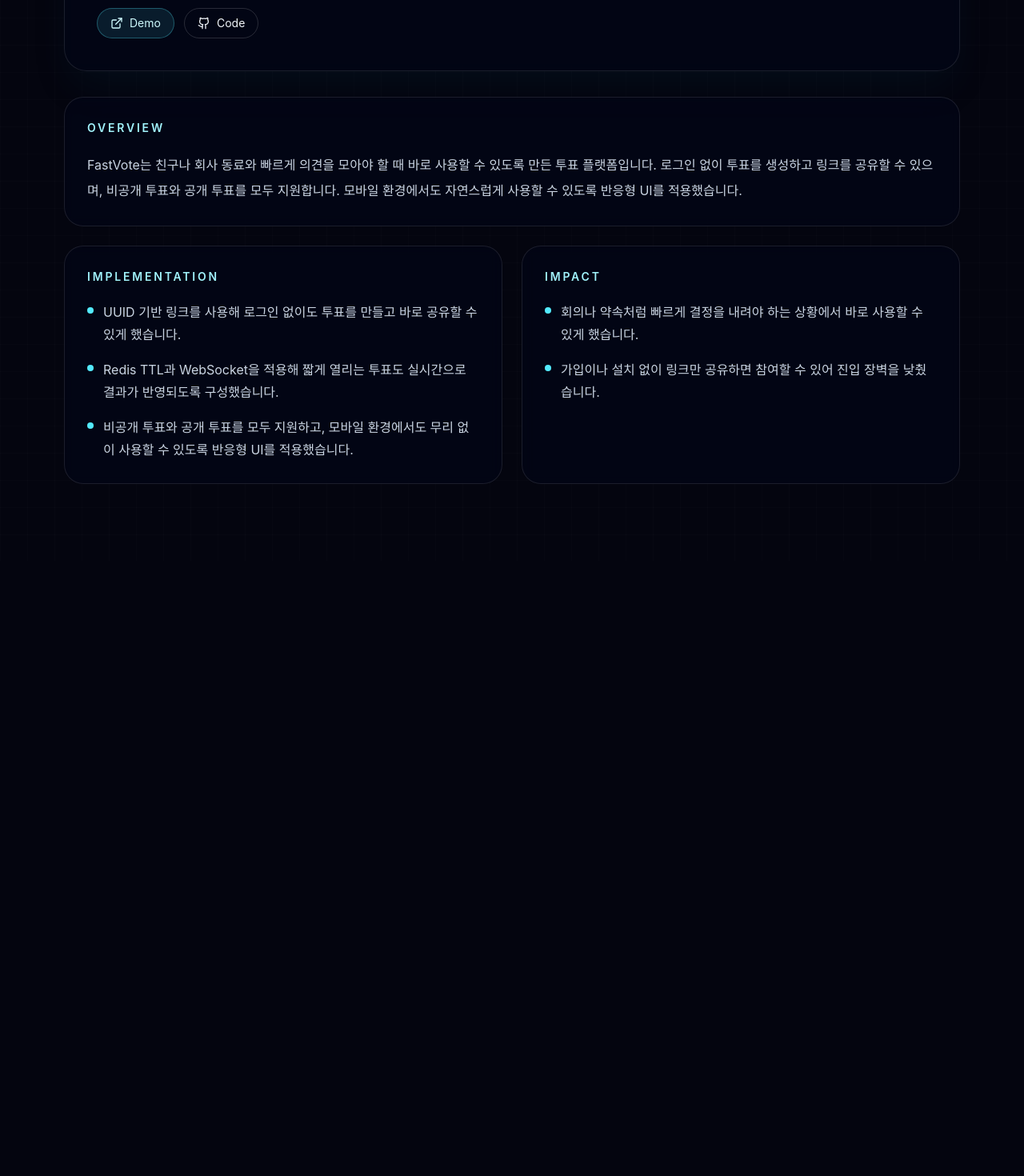
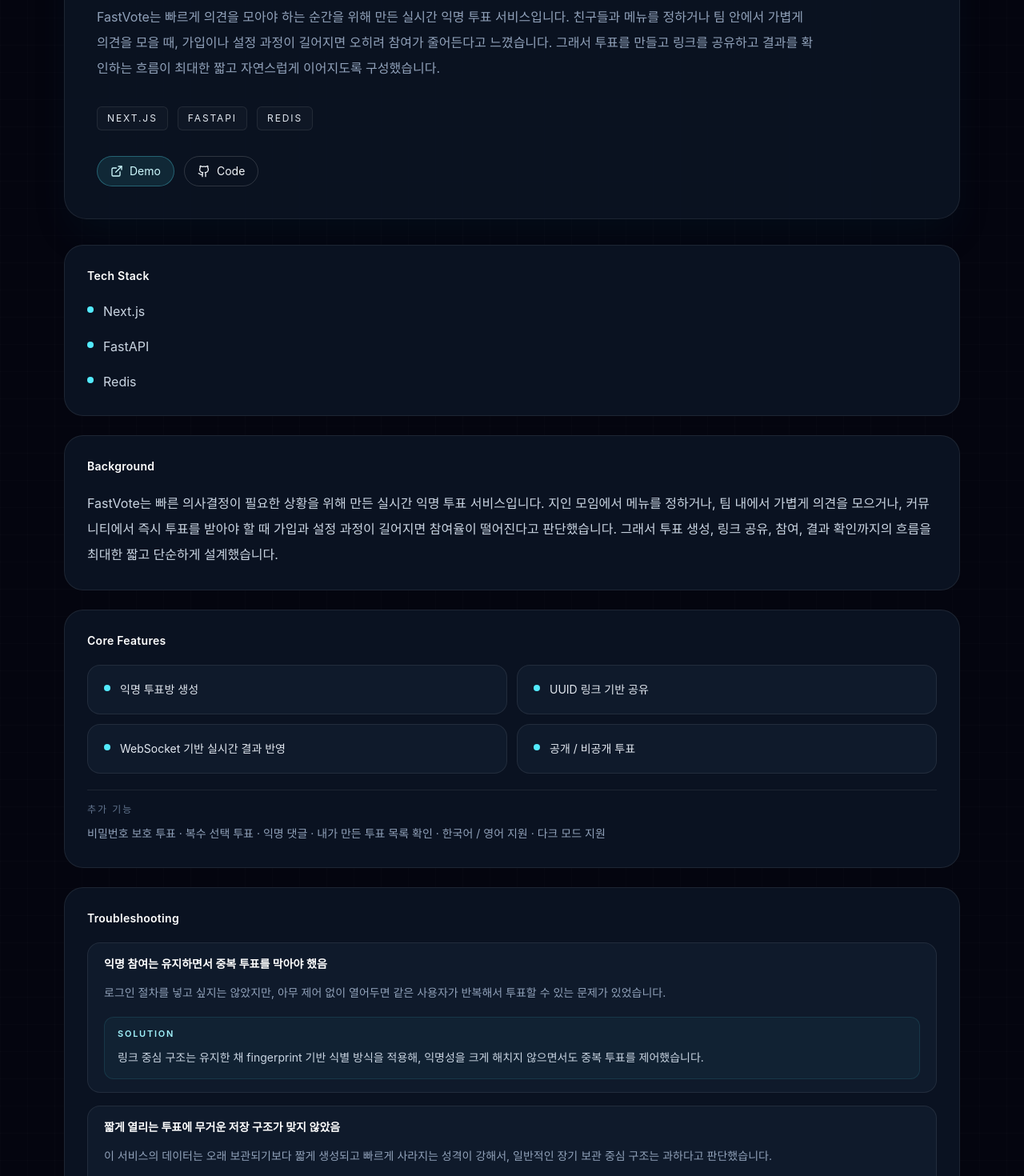
Before and after one commit to dev-minsoo/dev-minsoo.github.io, a Next.js app: page /projects/fastvote in a window 1280 px wide. Shown: the part 760-2230 px from the top of the page at 80% size. Before the commit the page ends 1461 px from the top, so only its background shows below. Built offline with nearby package versions, Linux system fonts and the light colour scheme.

Commit message:
Refine project list and detail pages

```diff
--- a/src/app/projects/[slug]/page.tsx
+++ b/src/app/projects/[slug]/page.tsx
@@ -4,6 +4,7 @@
 import { notFound } from "next/navigation";
 import { ArrowLeft, ExternalLink, Github } from "lucide-react";
 import { getProjectBySlug, projects } from "@/config/projects";
+import { ProjectTroubleshootingItem } from "@/types";
 
 interface PageProps {
   params: Promise<{
@@ -29,6 +30,80 @@
         </li>
       ))}
     </ul>
+  );
+}
+
+function FeatureGrid({ items, secondaryItems }: { items: string[]; secondaryItems?: string[] }) {
+  return (
+    <div className="space-y-5">
+      <div className="grid gap-3 md:grid-cols-2">
+        {items.map((item) => (
+          <div
+            key={item}
+            className="rounded-2xl border border-white/8 bg-[#0f1a2b] px-5 py-4 text-sm leading-7 text-slate-200"
+          >
+            <div className="flex gap-3">
+              <span className="mt-2 h-2 w-2 shrink-0 rounded-full bg-cyan-300" />
+              <span>{item}</span>
+            </div>
+          </div>
+        ))}
+      </div>
+
+      {secondaryItems?.length ? (
+        <div className="border-t border-white/8 pt-4">
+          <p className="text-xs uppercase tracking-[0.16em] text-slate-500">추가 기능</p>
+          <p className="mt-2 text-sm leading-7 text-slate-400">{secondaryItems.join(" · ")}</p>
+        </div>
+      ) : null}
+    </div>
+  );
+}
+
+function TroubleshootingList({ items }: { items: ProjectTroubleshootingItem[] }) {
+  return (
+    <div className="space-y-4">
+      {items.map((item) => (
+        <div key={item.title} className="rounded-2xl border border-white/8 bg-[#0f1a2b] px-5 py-4">
+          <p className="text-sm font-semibold text-white">{item.title}</p>
+          <p className="mt-3 text-sm leading-7 text-slate-400">{item.problem}</p>
+          <div className="mt-4 rounded-xl border border-cyan-300/10 bg-cyan-300/[0.04] px-4 py-3">
+            <p className="text-[11px] font-semibold uppercase tracking-[0.16em] text-cyan-200">Solution</p>
+            <p className="mt-2 text-sm leading-7 text-slate-300">{item.solution}</p>
+          </div>
+        </div>
+      ))}
+    </div>
+  );
+}
+
+function DetailBlock({
+  title,
+  content,
+  items,
+  secondaryItems,
+  className = "",
+}: {
+  title: string;
+  content?: string;
+  items?: string[];
+  secondaryItems?: string[];
+  className?: string;
+}) {
+  return (
+    <article className={`rounded-[24px] border border-white/8 bg-[#0b1423]/92 p-7 ${className}`}>
+      <p className="text-sm font-semibold tracking-[0.02em] text-white">{title}</p>
+      {content ? <p className="mt-5 leading-8 text-slate-300">{content}</p> : null}
+      {items?.length ? (
+        <div className={content ? "mt-6" : "mt-5"}>
+          {title === "핵심 기능" || title === "Core Features" ? (
+            <FeatureGrid items={items} secondaryItems={secondaryItems} />
+          ) : (
+            <BulletList items={items} />
+          )}
+        </div>
+      ) : null}
+    </article>
   );
 }
 
@@ -109,6 +184,12 @@
             }
           : null,
       ]).filter((link): link is ActionLink => link !== null);
+  const headerIntro = project.detail.background ?? project.detail.overview;
+  const background = project.detail.overview;
+  const techStack = project.detail.techStack ?? project.tags;
+  const coreFeatures = project.detail.coreFeatures ?? project.detail.implementation;
+  const secondaryFeatures = project.detail.secondaryFeatures;
+  const troubleshooting = project.detail.troubleshooting;
 
   return (
     <main className="relative min-h-screen overflow-hidden bg-[#04050f] px-6 py-24">
@@ -126,7 +207,7 @@
           Back to projects
         </Link>
 
-        <section className="mt-10 rounded-[28px] border border-white/10 bg-slate-950/70 p-8 shadow-2xl shadow-cyan-950/20 backdrop-blur md:p-10">
+        <section className="mt-10 rounded-[28px] border border-white/8 bg-[#0b1423]/94 p-8 shadow-2xl shadow-cyan-950/20 md:p-10">
           <div className="relative mb-8 aspect-[10/3] overflow-hidden rounded-[22px] border border-white/10 bg-slate-950/80">
             <Image
               src={project.image}
@@ -145,15 +226,19 @@
             />
           </div>
 
+          <div className="mb-2 inline-flex rounded-full border border-cyan-300/15 bg-cyan-300/[0.06] px-3 py-1 text-[11px] font-mono uppercase tracking-[0.2em] text-cyan-200">
+            Case Study
+          </div>
           <p className="text-xs font-mono uppercase tracking-[0.28em] text-cyan-300/90">{project.category}</p>
           <h1 className="mt-4 text-4xl font-bold text-white md:text-5xl">{project.title}</h1>
           <p className="mt-5 max-w-3xl text-base leading-8 text-slate-300 md:text-lg">{project.description}</p>
+          <p className="mt-5 max-w-4xl text-[15px] leading-8 text-slate-400 md:text-base">{headerIntro}</p>
 
           <div className="mt-8 flex flex-wrap gap-3">
-            {project.tags.map((tag) => (
+            {techStack.map((tag) => (
               <span
                 key={tag}
-                className="rounded-full border border-white/12 bg-white/[0.03] px-3 py-1.5 text-xs uppercase tracking-[0.16em] text-slate-200"
+                className="rounded-md border border-white/8 bg-white/[0.025] px-3 py-1.5 text-xs uppercase tracking-[0.16em] text-slate-200"
               >
                 {tag}
               </span>
@@ -180,26 +265,19 @@
         </section>
 
         <section className="mt-8 grid gap-6">
-          <article className="rounded-[24px] border border-white/10 bg-slate-950/60 p-7 backdrop-blur">
-            <p className="text-sm font-semibold uppercase tracking-[0.2em] text-cyan-200">Overview</p>
-            <p className="mt-5 leading-8 text-slate-300">{project.detail.overview}</p>
-          </article>
-
-          <div className="grid gap-6 lg:grid-cols-2">
-            <article className="rounded-[24px] border border-white/10 bg-slate-950/60 p-7 backdrop-blur">
-              <p className="text-sm font-semibold uppercase tracking-[0.2em] text-cyan-200">Implementation</p>
+          <DetailBlock title="Tech Stack" items={techStack} />
+          <DetailBlock title="Background" content={background} />
+          <DetailBlock title="Core Features" items={coreFeatures} secondaryItems={secondaryFeatures} />
+          {troubleshooting?.length ? (
+            <article className="rounded-[24px] border border-white/8 bg-[#0b1423]/92 p-7">
+              <p className="text-sm font-semibold tracking-[0.02em] text-white">Troubleshooting</p>
               <div className="mt-5">
-                <BulletList items={project.detail.implementation} />
+                <TroubleshootingList items={troubleshooting} />
               </div>
             </article>
-
-            <article className="rounded-[24px] border border-white/10 bg-slate-950/60 p-7 backdrop-blur">
-              <p className="text-sm font-semibold uppercase tracking-[0.2em] text-cyan-200">Impact</p>
-              <div className="mt-5">
-                <BulletList items={project.detail.impact} />
-              </div>
-            </article>
-          </div>
+          ) : (
+            <DetailBlock title="Troubleshooting" items={project.detail.impact} />
+          )}
         </section>
       </div>
     </main>
--- a/src/components/sections/Projects.tsx
+++ b/src/components/sections/Projects.tsx
@@ -24,14 +24,20 @@
   }, [category]);
 
   return (
-    <SectionContainer id="projects" title="Projects" subtitle="아이디어를 코드로 구현하고, 실제로 사용할 수 있는 형태로 다듬은 작업들입니다.">
+    <SectionContainer
+      id="projects"
+      title="Projects"
+      subtitle="실제로 만들고 운영해 보며 구조와 사용 흐름을 다듬은 프로젝트들입니다."
+    >
       <div className="mb-6 flex flex-wrap gap-2">
         {categoryOrder.map((key) => (
           <button
             key={key}
             className={cn(
               "rounded-full border px-3.5 py-1.5 text-sm transition-colors",
-              category === key ? "bg-slate-100 text-slate-900 border-white/20" : "text-slate-300 border-white/10 hover:border-white/30 hover:text-white"
+              category === key
+                ? "border-cyan-300/30 bg-cyan-300/12 text-cyan-100"
+                : "border-white/10 text-slate-400 hover:border-white/25 hover:text-white"
             )}
             onClick={() => setCategory(key)}
           >
@@ -40,10 +46,7 @@
         ))}
       </div>
 
-      <motion.div
-        className="grid gap-4 md:grid-cols-2 xl:grid-cols-3"
-        layout
-      >
+      <motion.div className="grid gap-5 md:grid-cols-2 xl:grid-cols-3" layout>
         {filteredProjects.map((project, index) => (
           <motion.div
             key={project.id}
--- a/src/components/ui/Card.tsx
+++ b/src/components/ui/Card.tsx
@@ -10,8 +10,8 @@
   return (
     <div
       className={cn(
-        "rounded-2xl p-6 ring-gradient glass-card transition-all duration-300",
-        hover && "hover:-translate-y-1 hover:border-white/40",
+        "rounded-2xl border border-white/8 bg-[#0b1423]/92 p-6 transition-all duration-300",
+        hover && "hover:-translate-y-1 hover:border-cyan-300/30 hover:bg-[#0d1830]",
         className
       )}
     >
--- a/src/components/ui/ProjectCard.tsx
+++ b/src/components/ui/ProjectCard.tsx
@@ -3,7 +3,7 @@
 import { motion } from "framer-motion";
 import Image from "next/image";
 import Link from "next/link";
-import { ExternalLink, Github } from "lucide-react";
+import { ArrowRight, ExternalLink, Github } from "lucide-react";
 import { Project } from "@/types";
 import Card from "./Card";
 
@@ -20,9 +20,9 @@
 };
 
 const gradients = [
-  "from-cyan-400/40 to-blue-700/60",
-  "from-violet-500/40 to-indigo-700/60",
-  "from-emerald-400/40 to-teal-700/60",
+  "from-cyan-400/25 to-blue-700/45",
+  "from-sky-400/20 to-indigo-700/45",
+  "from-emerald-400/20 to-teal-700/45",
 ];
 
 export default function ProjectCard({ project, index }: Props) {
@@ -70,8 +70,8 @@
 
   return (
     <motion.article className="h-full" whileHover={{ y: -5 }} transition={{ duration: 0.2 }}>
-      <Card hover className="group relative flex h-full flex-col border border-white/10 p-4 sm:p-5">
-        <div className="relative aspect-[10/3] overflow-hidden rounded-lg border border-white/10 bg-slate-950/80">
+      <Card hover className="group relative flex h-full flex-col p-3 sm:p-3.5">
+        <div className="relative aspect-[10/3] overflow-hidden rounded-[16px] border border-white/8 bg-[#0a111d]">
           <Image
             src={project.image}
             alt={`${project.title} banner`}
@@ -82,59 +82,66 @@
           <div
             className={`absolute inset-0 bg-gradient-to-br ${gradientClass} ${isContainedBanner ? "opacity-35" : "mix-blend-screen opacity-65"}`}
           />
-          <div className="absolute inset-0 bg-gradient-to-t from-slate-950/60 via-transparent to-transparent" />
-
+          <div className="absolute inset-0 bg-gradient-to-t from-[#0a111d]/80 via-transparent to-transparent" />
         </div>
 
-        <div className="relative z-10 mt-4 flex-1">
-          <p className="text-xs font-mono text-cyan-200 uppercase tracking-[0.2em]">{project.category}</p>
-          <h3 className="mt-1.5 min-h-[2.25rem] text-lg font-semibold text-white transition-colors group-hover:text-cyan-100 sm:text-[1.15rem]">
+        <div className="relative z-10 mt-4 flex-1 px-1">
+          <div className="flex items-center justify-between gap-3">
+            <p className="text-[11px] font-mono uppercase tracking-[0.18em] text-cyan-200/90">{project.category}</p>
+            <div className="flex items-center gap-2.5 text-slate-500">
+              {actionLinks.map((link) => {
+                const Icon = link.icon;
+                return (
+                  <a
+                    key={link.key}
+                    href={link.href}
+                    target="_blank"
+                    rel="noopener noreferrer"
+                    className="transition-colors hover:text-slate-200"
+                    aria-label={link.label}
+                  >
+                    <Icon size={14} />
+                  </a>
+                );
+              })}
+            </div>
+          </div>
+
+          <h3 className="mt-2 min-h-[2.4rem] text-xl font-semibold text-white transition-colors group-hover:text-cyan-100">
             {project.title}
           </h3>
-          <p className="mt-1 min-h-[4rem] text-sm leading-6 text-slate-400 [display:-webkit-box] [-webkit-box-orient:vertical] [-webkit-line-clamp:3] overflow-hidden">
+          <p className="mt-2 min-h-[4rem] text-sm leading-6 text-slate-400 [display:-webkit-box] [-webkit-box-orient:vertical] [-webkit-line-clamp:3] overflow-hidden">
             {project.description}
           </p>
 
           {project.outcome ? (
-            <div className="mt-2 min-h-[3.5rem] rounded-lg border border-cyan-300/25 bg-cyan-900/20 px-3 py-2 text-[11px] leading-5 text-cyan-100 [display:-webkit-box] [-webkit-box-orient:vertical] [-webkit-line-clamp:3] overflow-hidden">
+            <div className="mt-3 min-h-[3.5rem] rounded-xl border border-cyan-300/12 bg-cyan-400/[0.04] px-3 py-2.5 text-[11px] leading-5 text-cyan-100/90 [display:-webkit-box] [-webkit-box-orient:vertical] [-webkit-line-clamp:3] overflow-hidden">
               {project.outcome}
             </div>
           ) : null}
 
-          <div className="mt-2.5 flex flex-wrap gap-1.5">
+          <div className="mt-3 flex flex-wrap gap-1.5">
             {project.tags.map((tag) => (
-              <span key={tag} className="rounded-full border border-white/15 px-2 py-1 text-[11px] text-slate-300">
+              <span
+                key={tag}
+                className="rounded-md border border-white/8 bg-white/[0.025] px-2 py-1 text-[11px] text-slate-300"
+              >
                 {tag}
               </span>
             ))}
           </div>
         </div>
 
-        <div className="relative z-10 mt-4 flex items-center justify-between gap-3">
+        <div className="relative z-10 mt-4 flex items-center justify-between gap-3 border-t border-white/8 px-1 pt-4">
           <Link
             href={`/projects/${project.slug}`}
-            className="text-sm text-cyan-200/90 transition-colors hover:text-cyan-100"
+            className="inline-flex items-center gap-1.5 text-sm font-medium text-cyan-200/90 transition-colors hover:text-cyan-100"
           >
-            View details
+            자세히 보기
+            <ArrowRight size={14} />
           </Link>
 
-          <div className="flex gap-2.5">
-            {actionLinks.map((link) => {
-              const Icon = link.icon;
-              return (
-                <a
-                  key={link.key}
-                  href={link.href}
-                  target="_blank"
-                  rel="noopener noreferrer"
-                  className="inline-flex items-center gap-1 text-sm text-slate-300 transition-colors hover:text-white"
-                >
-                  <Icon size={16} />
-                  <span>{link.label}</span>
-                </a>
-              );
-            })}
-          </div>
+          <span className="text-xs text-slate-500">프로젝트 보기</span>
         </div>
       </Card>
     </motion.article>
--- a/src/config/projects.ts
+++ b/src/config/projects.ts
@@ -6,25 +6,58 @@
     slug: "fastvote",
     title: "FastVote",
     description:
-      "로그인 없이 바로 투표를 만들고 링크를 공유할 수 있는 실시간 익명 투표 서비스입니다.",
+      "회원가입 없이 바로 투표를 만들고, 링크 공유만으로 실시간 결과를 확인할 수 있는 익명 투표 서비스입니다.",
     image: "/images/projects/fastvote-banner.svg",
     imageFit: "contain",
     logo: "/images/projects/fastvote-favicon.svg",
     demoFirst: true,
     tags: ["Next.js", "FastAPI", "Redis"],
     category: "fullstack",
-    outcome: "빨리 의견을 모아야 하는 상황에서 생성부터 공유, 참여, 결과 확인까지를 짧게 만든 작업",
+    outcome: "빠른 의사결정이 필요한 상황에서 생성, 공유, 참여, 결과 확인까지의 흐름을 짧고 단순하게 만든 작업",
     detail: {
       overview:
-        "FastVote는 친구나 회사 동료와 빠르게 의견을 모아야 할 때 바로 사용할 수 있도록 만든 투표 플랫폼입니다. 로그인 없이 투표를 생성하고 링크를 공유할 수 있으며, 비공개 투표와 공개 투표를 모두 지원합니다. 모바일 환경에서도 자연스럽게 사용할 수 있도록 반응형 UI를 적용했습니다.",
+        "FastVote는 빠른 의사결정이 필요한 상황을 위해 만든 실시간 익명 투표 서비스입니다. 지인 모임에서 메뉴를 정하거나, 팀 내에서 가볍게 의견을 모으거나, 커뮤니티에서 즉시 투표를 받아야 할 때 가입과 설정 과정이 길어지면 참여율이 떨어진다고 판단했습니다. 그래서 투표 생성, 링크 공유, 참여, 결과 확인까지의 흐름을 최대한 짧고 단순하게 설계했습니다.",
+      background:
+        "FastVote는 빠르게 의견을 모아야 하는 순간을 위해 만든 실시간 익명 투표 서비스입니다. 친구들과 메뉴를 정하거나 팀 안에서 가볍게 의견을 모을 때, 가입이나 설정 과정이 길어지면 오히려 참여가 줄어든다고 느꼈습니다. 그래서 투표를 만들고 링크를 공유하고 결과를 확인하는 흐름이 최대한 짧고 자연스럽게 이어지도록 구성했습니다.",
+      techStack: ["Next.js", "FastAPI", "Redis"],
+      coreFeatures: [
+        "익명 투표방 생성",
+        "UUID 링크 기반 공유",
+        "WebSocket 기반 실시간 결과 반영",
+        "공개 / 비공개 투표",
+      ],
+      secondaryFeatures: [
+        "비밀번호 보호 투표",
+        "복수 선택 투표",
+        "익명 댓글",
+        "내가 만든 투표 목록 확인",
+        "한국어 / 영어 지원",
+        "다크 모드 지원",
+      ],
+      troubleshooting: [
+        {
+          title: "익명 참여는 유지하면서 중복 투표를 막아야 했음",
+          problem:
+            "로그인 절차를 넣고 싶지는 않았지만, 아무 제어 없이 열어두면 같은 사용자가 반복해서 투표할 수 있는 문제가 있었습니다.",
+          solution:
+            "링크 중심 구조는 유지한 채 fingerprint 기반 식별 방식을 적용해, 익명성을 크게 해치지 않으면서도 중복 투표를 제어했습니다.",
+        },
+        {
+          title: "짧게 열리는 투표에 무거운 저장 구조가 맞지 않았음",
+          problem:
+            "이 서비스의 데이터는 오래 보관되기보다 짧게 생성되고 빠르게 사라지는 성격이 강해서, 일반적인 장기 보관 중심 구조는 과하다고 판단했습니다.",
+          solution:
+            "투표방, 결과, 댓글 데이터를 Redis에 저장하고 TTL로 자동 만료되게 구성해, 정리 작업을 줄이면서도 서비스 목적에 맞는 가벼운 운영 구조를 유지했습니다.",
+        },
+      ],
       implementation: [
-        "UUID 기반 링크를 사용해 로그인 없이도 투표를 만들고 바로 공유할 수 있게 했습니다.",
-        "Redis TTL과 WebSocket을 적용해 짧게 열리는 투표도 실시간으로 결과가 반영되도록 구성했습니다.",
-        "비공개 투표와 공개 투표를 모두 지원하고, 모바일 환경에서도 무리 없이 사용할 수 있도록 반응형 UI를 적용했습니다.",
+        "회원가입 없이 바로 참여할 수 있도록 UUID 링크 기반 접근 방식을 사용했고, 익명 참여를 유지하면서도 fingerprint 기반 식별로 중복 투표를 제어했습니다.",
+        "투표 결과는 WebSocket으로 실시간 반영되도록 구성해, 새로고침 없이도 결과 변화를 바로 확인할 수 있게 했습니다.",
+        "투표방, 결과, 댓글 데이터는 Redis에 저장하고 TTL로 자동 만료되게 설계해, 짧게 생성되고 빠르게 소멸되는 서비스 특성에 맞는 가벼운 구조를 만들었습니다.",
       ],
       impact: [
-        "회의나 약속처럼 빠르게 결정을 내려야 하는 상황에서 바로 사용할 수 있게 했습니다.",
-        "가입이나 설치 없이 링크만 공유하면 참여할 수 있어 진입 장벽을 낮췄습니다.",
+        "복잡한 가입 절차 없이 링크만으로 바로 참여할 수 있어, 빠른 의견 수렴이 필요한 상황에서 진입 장벽을 낮췄습니다.",
+        "공개·비공개, 비밀번호 보호, 복수 선택 같은 옵션을 두어 가벼운 커뮤니티 사용부터 팀 내부 투표까지 대응할 수 있게 했습니다.",
       ],
     },
     links: {
```
Also changed, not shown: src/types/index.ts (+11 -0 lines).
